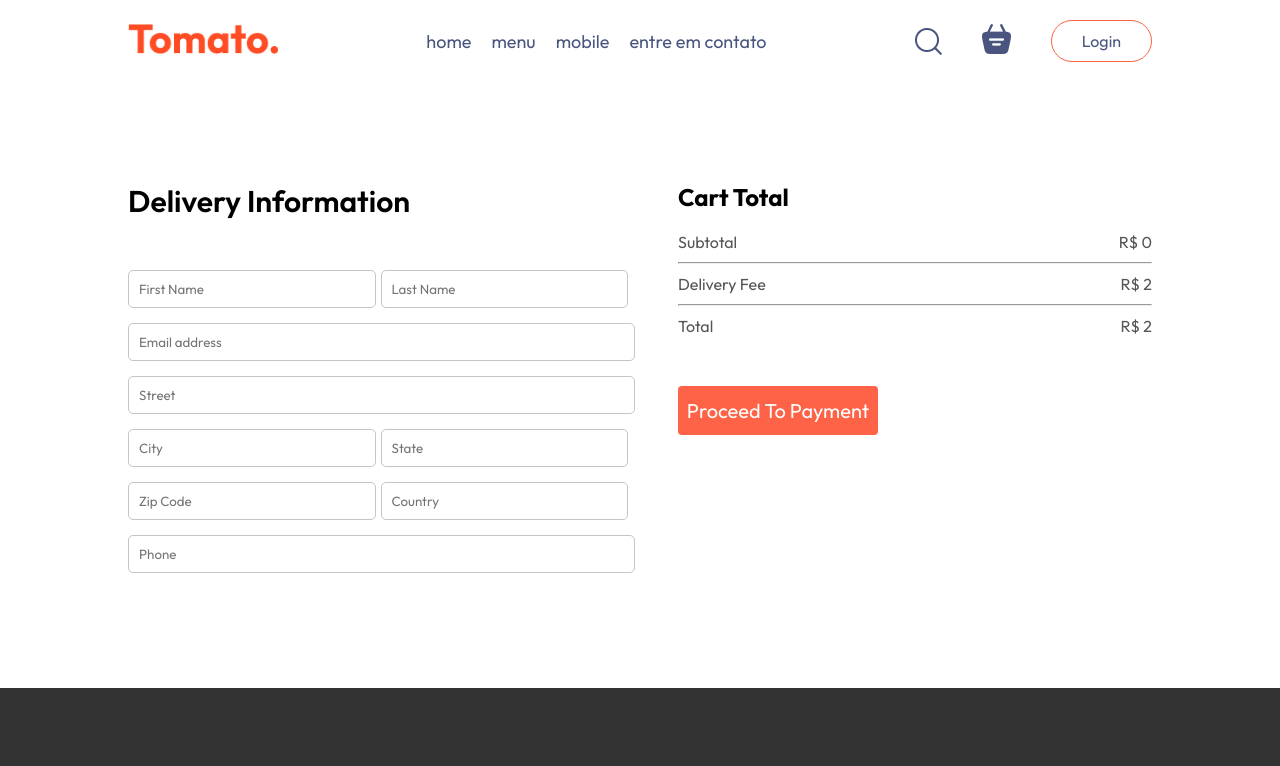
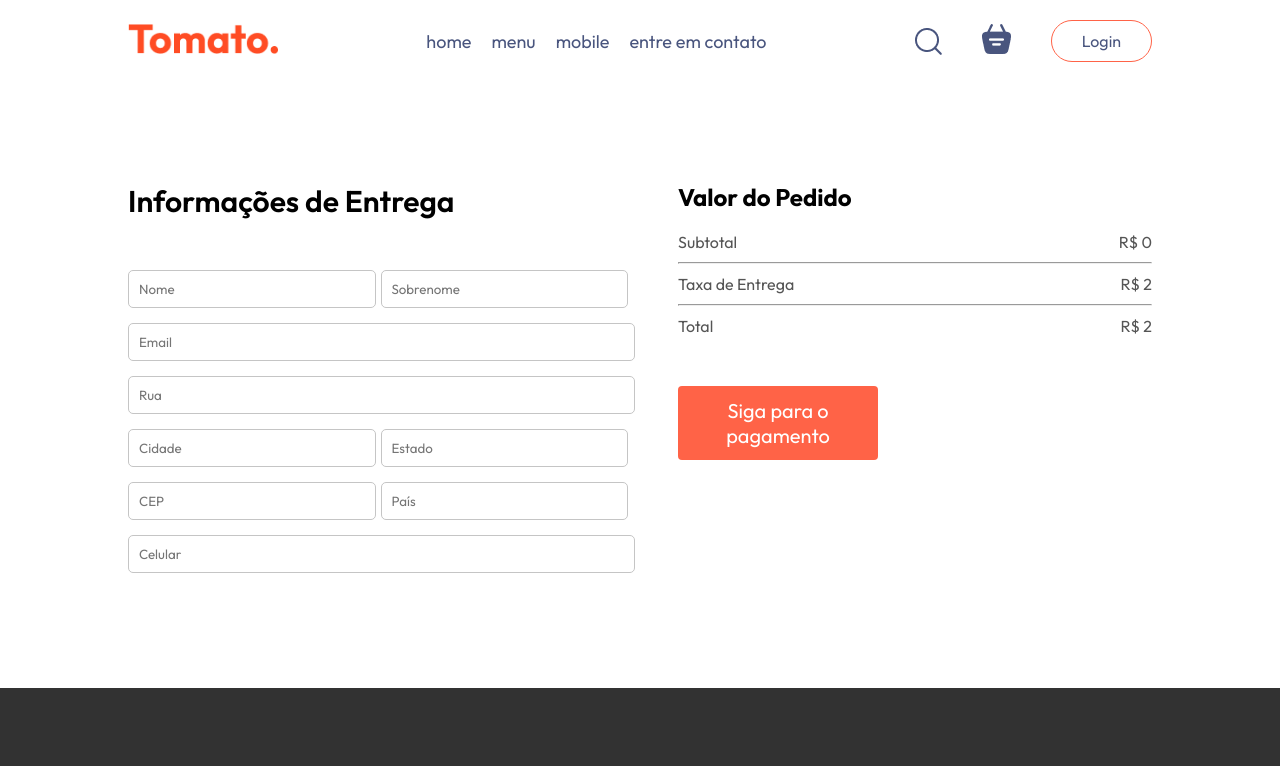
Before and after one commit to matheushenriquecsb/food-delivery-react, a React (Vite) app: page /order in a window 1280 px wide. Shown: the top 766 px of the page. Built offline with nearby package versions, Linux system fonts and the light colour scheme; no server answers.

Commit message:
Update PlaceOrder.jsx

```diff
--- a/src/pages/PlaceOrder/PlaceOrder.jsx
+++ b/src/pages/PlaceOrder/PlaceOrder.jsx
@@ -65,12 +65,12 @@ const PlaceOrder = () => {
   return (
     <form className="place-order" onSubmit={placeOrder}>
       <div className="place-order-left">
-        <p className="title">Delivery Information</p>
+        <p className="title">Informações de Entrega</p>
         <div className="multi-fields">
           <input
             type="text"
             required
-            placeholder="First Name"
+            placeholder="Nome"
             name="firstName"
             onChange={onChangeHandler}
             value={data.firstName}
@@ -78,7 +78,7 @@ const PlaceOrder = () => {
           <input
             type="text"
             required
-            placeholder="Last Name"
+            placeholder="Sobrenome"
             name="lastName"
             onChange={onChangeHandler}
             value={data.lastName}
@@ -87,7 +87,7 @@ const PlaceOrder = () => {
         <input
           type="email"
           required
-          placeholder="Email address"
+          placeholder="Email"
           className="email"
           name="email"
           autoComplete="off"
@@ -97,7 +97,7 @@ const PlaceOrder = () => {
         <input
           type="text"
           required
-          placeholder="Street"
+          placeholder="Rua"
           className="street"
           name="street"
           onChange={onChangeHandler}
@@ -107,7 +107,7 @@ const PlaceOrder = () => {
           <input
             type="text"
             required
-            placeholder="City"
+            placeholder="Cidade"
             name="city"
             onChange={onChangeHandler}
             value={data.city}
@@ -115,7 +115,7 @@ const PlaceOrder = () => {
           <input
             type="text"
             required
-            placeholder="State"
+            placeholder="Estado"
             name="state"
             onChange={onChangeHandler}
             value={data.state}
@@ -125,7 +125,7 @@ const PlaceOrder = () => {
           <input
             type="text"
             required
-            placeholder="Zip Code"
+            placeholder="CEP"
             name="zipCode"
             onChange={onChangeHandler}
             value={data.zipCode}
@@ -133,7 +133,7 @@ const PlaceOrder = () => {
           <input
             type="text"
             required
-            placeholder="Country"
+            placeholder="País"
             name="country"
             autoComplete="off"
             onChange={onChangeHandler}
@@ -143,7 +143,7 @@ const PlaceOrder = () => {
         <input
           type="text"
           required
-          placeholder="Phone"
+          placeholder="Celular"
           className="phone"
           name="phone"
           autoComplete="off"
@@ -153,7 +153,7 @@ const PlaceOrder = () => {
       </div>
       <div className="place-order-right">
         <div className="cart-total">
-          <h2>Cart Total</h2>
+          <h2>Valor do Pedido</h2>
           <div>
             <div className="cart-total-details">
               <p>Subtotal</p>
@@ -161,7 +161,7 @@ const PlaceOrder = () => {
             </div>
             <hr />
             <div className="cart-total-details">
-              <p>Delivery Fee</p>
+              <p>Taxa de Entrega</p>
               <p>R$ {2}</p>
             </div>
             <hr />
@@ -171,7 +171,7 @@ const PlaceOrder = () => {
             </div>
           </div>
           <button>
-            {loading ? <LoadingOutlined /> : "Proceed To Payment"}
+            {loading ? <LoadingOutlined /> : "Siga para o pagamento"}
           </button>
         </div>
       </div>
```
